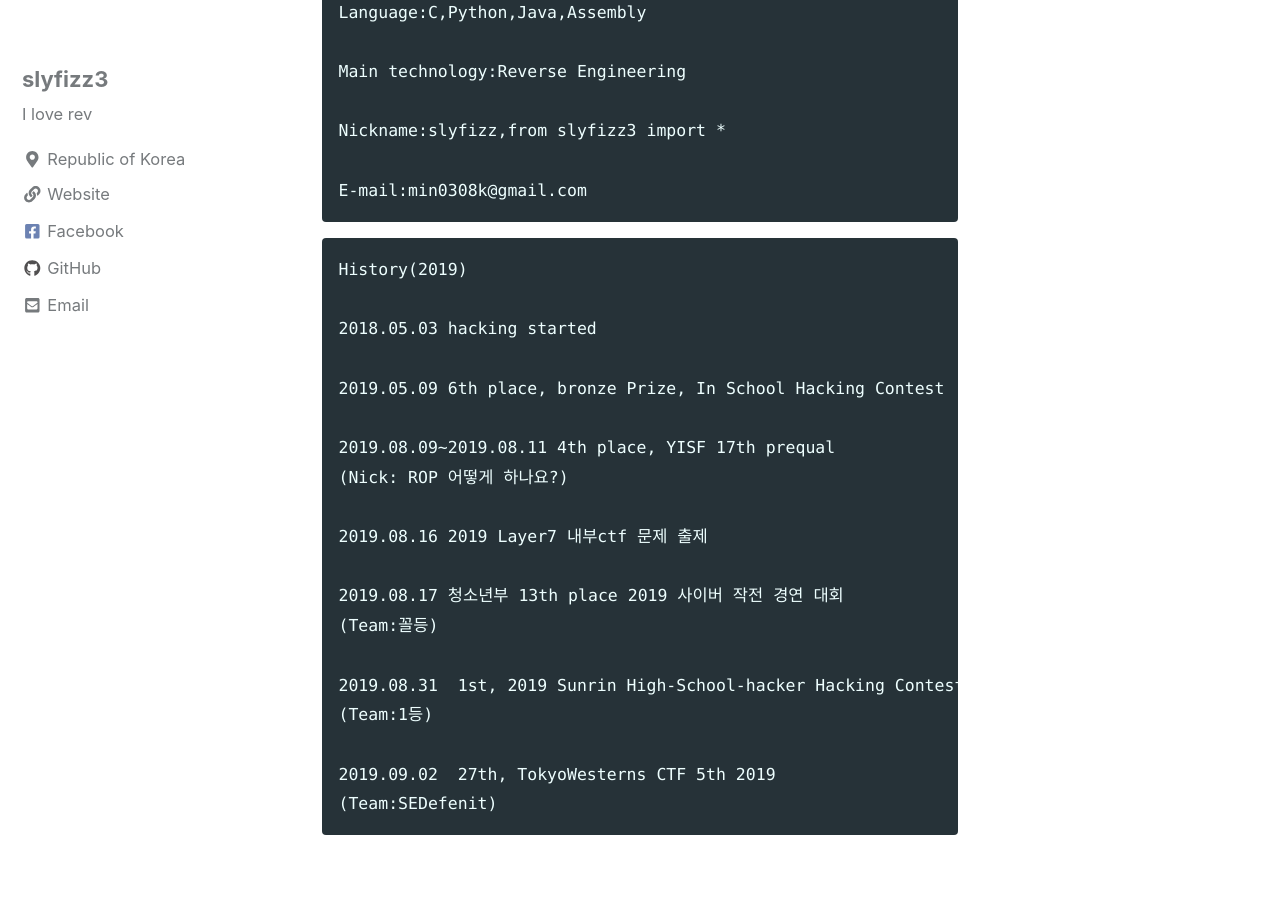
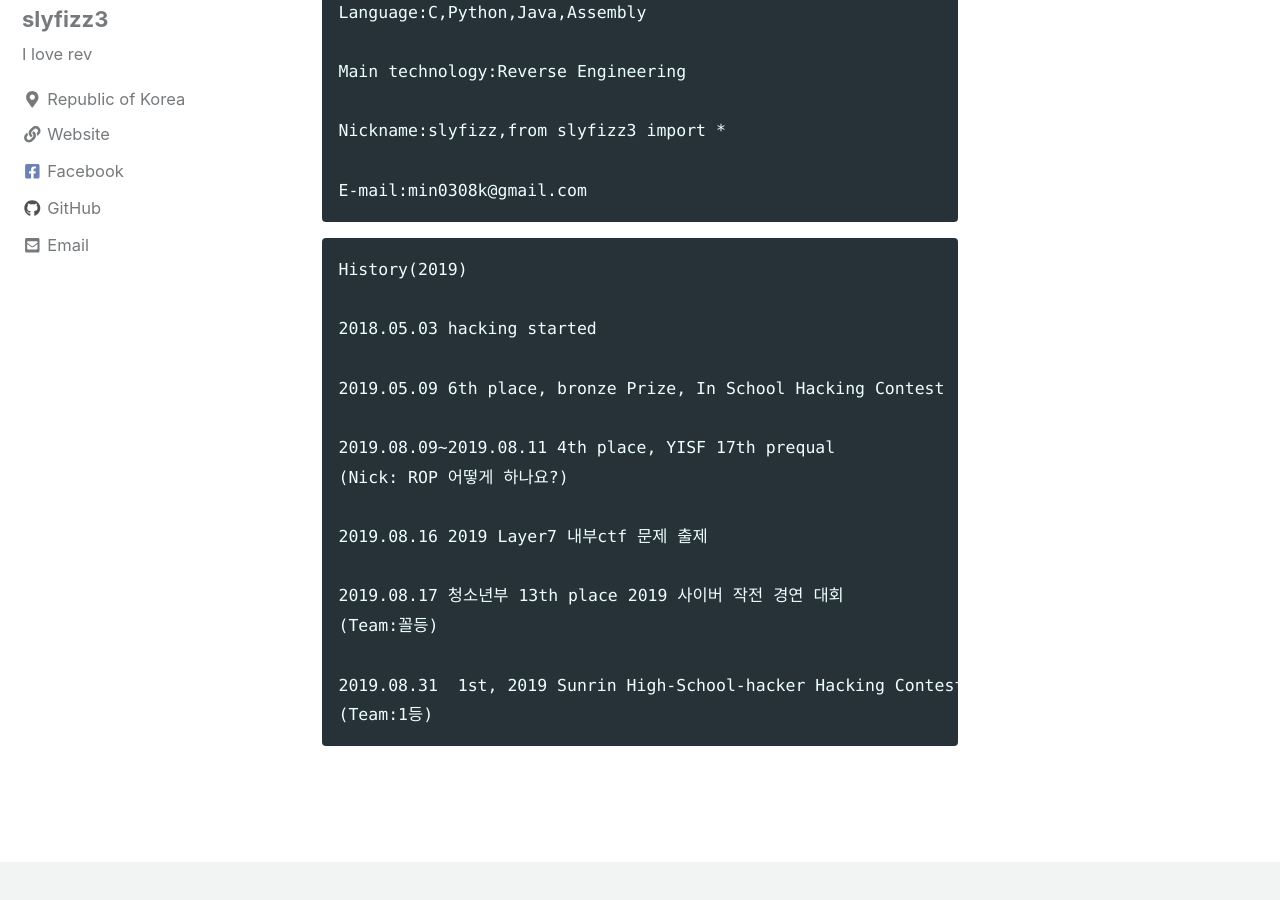
Before and after one commit to slyfizz3/slyfizz3.github.io, a Jekyll site: the page built from _pages/about.md, in a window 1280 px wide and 900 px high, scrolled down 419 px. Built offline with Jekyll 4.4.1, drawn with Linux system fonts in a browser that asks for light colours; cached includes are drawn as plain includes; nearby versions of some CDN libraries.

Commit message:
Update about.md

````diff
--- a/_pages/about.md
+++ b/_pages/about.md
@@ -38,7 +38,4 @@ History(2019)
 
 2019.08.31  1st, 2019 Sunrin High-School-hacker Hacking Contest
 (Team:1등)
-
-2019.09.02  27th, TokyoWesterns CTF 5th 2019
-(Team:SEDefenit)
 ```
````
